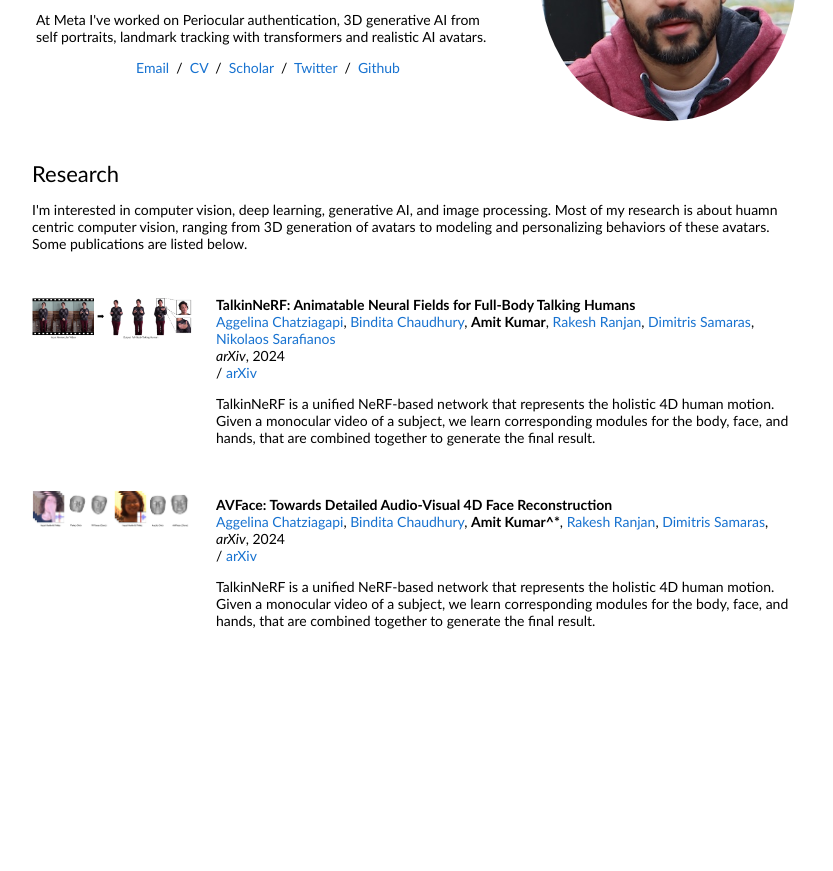
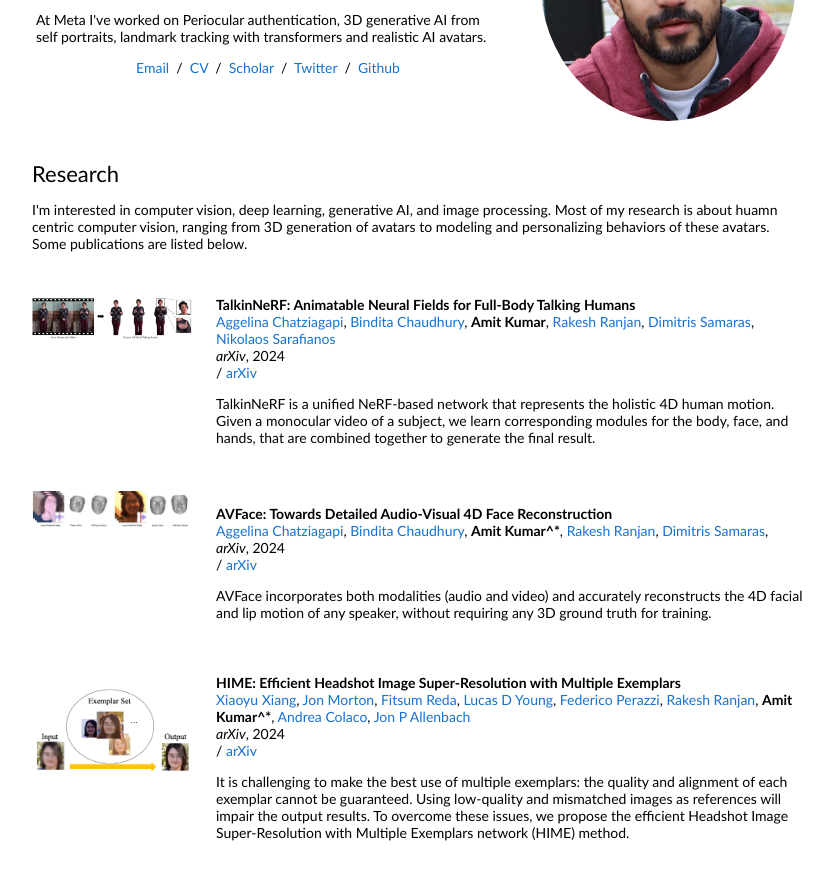
Before and after one commit to akumarcv/akumarcv.github.io, a plain HTML site: page index.html in a window 1280 px wide. Shown: the part 189-1060 px from the top of the page, without its empty margins (224-1057 px from the left). Before the commit the page ends 863 px from the top, so only its background shows below. Drawn offline with Linux system fonts and the light colour scheme.

Commit message:
Update index

```diff
--- a/index.html
+++ b/index.html
@@ -114,10 +114,48 @@
                     /
                     <a href="https://arxiv.org/abs/2409.16666">arXiv</a>
                     <p></p>
-                    <p>TalkinNeRF is a unified NeRF-based network that represents the holistic 4D human motion. Given a monocular video of a subject, we learn corresponding modules for the body, face, and hands, that are combined together to generate the final result.</p>
+                    <p>AVFace incorporates both modalities (audio and video) and accurately reconstructs the 4D facial and lip motion of any speaker, without requiring any 3D ground truth for training.</p>
                   </td>
                 </tr>
 
+                <tr onmouseout="power_stop()" onmouseover="power_start()">
+                  <td style="padding:16px;width:20%;vertical-align:middle">
+                    <div class="one">
+                      <img src='images/Hime.png' width="160">
+                    </div>
+                    <script type="text/javascript">
+                      function power_start() {
+                        document.getElementById('power_image').style.opacity = "1";
+                      }
+
+                      function power_stop() {
+                        document.getElementById('power_image').style.opacity = "0";
+                      }
+                      power_stop()
+                    </script>
+                  </td>
+                  <td style="padding:8px;width:80%;vertical-align:middle">
+                    <span class="papertitle">HIME: Efficient Headshot Image Super-Resolution with Multiple Exemplars</span>
+                    <br>
+                    <a href="https://hadizayer.github.io/">Xiaoyu Xiang</a>,
+                    <a href="https://bindita.github.io/">Jon Morton</a>,
+                    <a href="https://bindita.github.io/">Fitsum Reda</a>,
+                    <a href="https://bindita.github.io/">Lucas D Young</a>,
+                    <a href="https://bindita.github.io/">Federico Perazzi</a>,
+                    <a href="https://bindita.github.io/">Rakesh Ranjan</a>,
+
+                    <strong>Amit Kumar^*</strong>,
+                    <a href="https://bindita.github.io/">Andrea Colaco</a>,
+                    <a href="https://bindita.github.io/">Jon P Allenbach</a>
+                    <br>
+                    <em>arXiv</em>, 2024
+                    <br>
+                    /
+                    <a href="https://arxiv.org/abs/2409.16666">arXiv</a>
+                    <p></p>
+                    <p>It is challenging to make the best use of multiple exemplars: the quality and alignment of each exemplar cannot be guaranteed. Using low-quality and mismatched images as references will impair the output results. To overcome these issues, we propose the efficient Headshot Image Super-Resolution with Multiple Exemplars network (HIME) method. </p>
+                  </td>
+                </tr>
 
               </tbody>
             </table>
```
Also changed, not shown: images/Hime.png (added), 1 other file.
